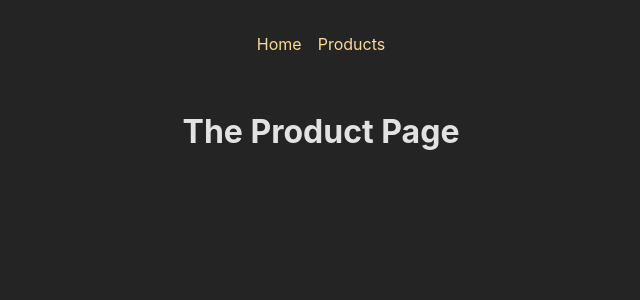
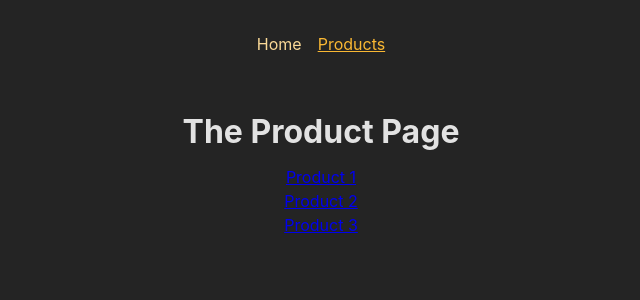
Before and after one commit to LeLu815/UdemyReactCourse, a React (Create React App) app: page /products in a window 1280 px wide. Shown: the top 300 px of the page, without its empty margins (319-959 px from the left). Built offline with nearby package versions, Linux system fonts and the light colour scheme.

Commit message:
231124 createBrowserRouter, RouterProvider, NavLink, useParams

```diff
--- a/src/App.js
+++ b/src/App.js
@@ -6,6 +6,7 @@ import RootLayout from "./pages/Root";
 import HomePage from "./pages/Home";
 import Product from "./pages/Product";
 import ErrorPage from "./pages/Error";
+import ProductDetail from "./pages/ProductDetail";
 import { Children } from "react";
 
 const router = createBrowserRouter([
@@ -14,8 +15,9 @@ const router = createBrowserRouter([
     element: <RootLayout />,
     errorElement: <ErrorPage />,
     children: [
-      { path: "/", element: <HomePage /> },
-      { path: "/products", element: <Product /> },
+      { path: "", element: <HomePage /> },
+      { path: "products", element: <Product /> },
+      { path: "products/:productId", element: <ProductDetail /> },
     ],
   },
 ]);
--- a/src/components/MainNavigation.js
+++ b/src/components/MainNavigation.js
@@ -1,4 +1,4 @@
-import { Link } from "react-router-dom";
+import { Link, NavLink } from "react-router-dom";
 import classes from "./MainNavigation.module.css";
 
 function MainNavigation() {
@@ -7,10 +7,26 @@ function MainNavigation() {
       <nav>
         <ul className={classes.list}>
           <li>
-            <Link to="/">Home</Link>
+            <NavLink
+              to="/"
+              // 함수를 받는다. 함수는 객체를 받고 객체를 분해할당하여 내부의 isActive를 넣어줄 수 있다.
+              className={({ isActive }) =>
+                isActive ? classes.active : undefined
+              }
+              end
+            >
+              Home
+            </NavLink>
           </li>
           <li>
-            <Link to="/products">Products</Link>
+            <NavLink
+              to="/products"
+              className={({ isActive }) =>
+                isActive ? classes.active : undefined
+              }
+            >
+              Products
+            </NavLink>
           </li>
         </ul>
       </nav>
--- a/src/pages/Home.js
+++ b/src/pages/Home.js
@@ -1,4 +1,4 @@
-import { Link } from "react-router-dom";
+import { Link, useNavigate } from "react-router-dom";
 
 function HomePage() {
   return (
--- a/src/pages/Product.js
+++ b/src/pages/Product.js
@@ -1,5 +1,24 @@
+import { Link } from "react-router-dom";
+
+const ProductData = [
+  { id: 1, title: "Product 1" },
+  { id: 2, title: "Product 2" },
+  { id: 3, title: "Product 3" },
+];
+
 function Product() {
-  return <h1>The Product Page</h1>;
+  return (
+    <>
+      <h1>The Product Page</h1>
+      <ul>
+        {ProductData.map((prod) => (
+          <li key={prod.id}>
+            <Link to={`/products/${prod.id}`}>{prod.title}</Link>
+          </li>
+        ))}
+      </ul>
+    </>
+  );
 }
 
 export default Product;
--- /dev/null
+++ b/src/pages/ProductDetail.js
@@ -0,0 +1,14 @@
+import { Link, useParams } from "react-router-dom";
+
+function ProductDetail() {
+  const params = useParams();
+
+  return (
+    <>
+      <h1>Product Details!</h1>
+      <p>{params.productId}</p>
+    </>
+  );
+}
+
+export default ProductDetail;
```
